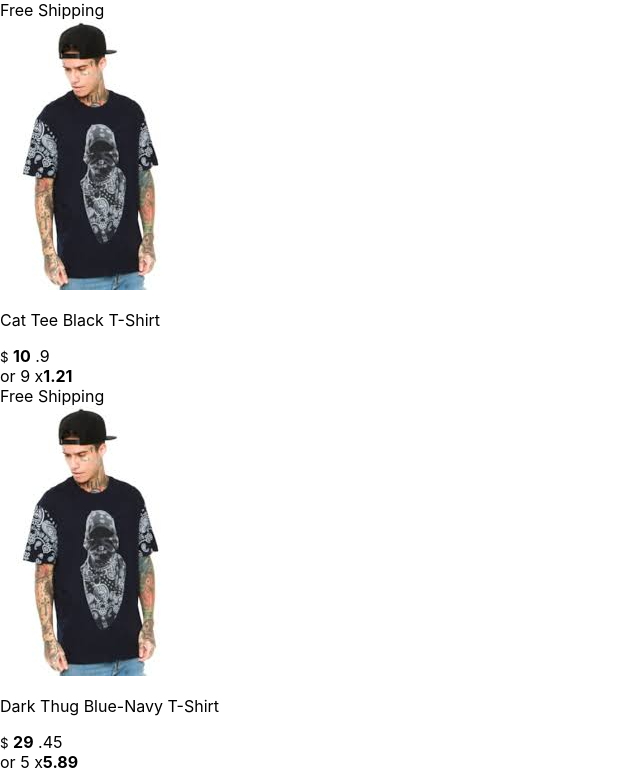
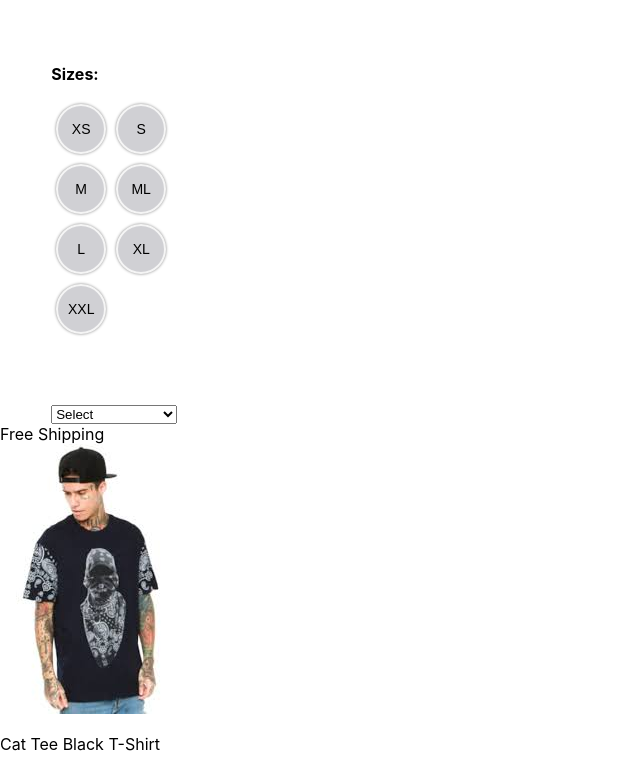
Before and after one commit to muhammadtalha242/shopping-cart, a React (Create React App) app: page / in a window 1280 px wide. Shown: the top 772 px of the page, without its empty margins (0-640 px from the left). Built offline with nearby package versions, Linux system fonts and the light colour scheme.

Commit message:
Abbas
After Merging

```diff
--- a/src/App.js
+++ b/src/App.js
@@ -1,48 +1,41 @@
 import React from 'react';
 import DisplayItems from "./components/DisplayItems"
 import productSample from "./components/productSample"
-// import Item from "./components/Item"
-
+import Sizes from "./components/Sizes"
+import Sort from "./components/Sort"
 import './App.css';
 
 class App extends React.Component {
 
-  constructor() {
-    super()
-    // this.loadSamples= this.loadSamples.bind(this);
-    // this.renderProduct= this.renderProduct.bind(this);
-    this.state={
-      products:productSample.products
-    }
-  }
-
-  /**
-   * No NEED TO BUILD A SEPRATE FUNCTION TO LOAD DATA
-   */
-  // loadSamples(){
-  //   this.setState({
-  //     products : productSample
-  //   })
-  // }
-  // renderProduct(){
-  //   const array = this.state.products.products;
-
-  //   array.map((key,obj)=>{
-  //     return <Item key={key} object={obj}/>
-  // })
-  // }
+constructor(){
+  super();
+  this.filterSizes = this.filterSizes.bind(this);
+  this.state={
+    products:productSample.products,
+    filterData:""
+  };
+}
+filterSizes(match){
+  console.log(match)
+   this.setState({filterData:match})
+}
 
 
   render(){
+
     console.log("inside App render",this.state.products)
   return (
     <div>
       {/* {this.loadSamples()} */}
       {/* <button onClick={this.loadSamples}>laodSamples</button> */}
-    <DisplayItems products={this.state.products}/>
-    {/* {this.renderProduct()} */}
+
+      <Sizes products={this.state.products} filterSizes={this.filterSizes} />
+      <Sort/>
+      <DisplayItems products={this.state.products}/>
+      {/* {this.renderProduct()} */}
+
     </div>
   );
 }
 }
-export default App;
+export default App
--- a/src/components/DisplayItems.js
+++ b/src/components/DisplayItems.js
@@ -1,10 +1,10 @@
 import React from "react";
 import Item from "./Item"
+import Sizes from "./Sizes";
 
 class DisplayItems extends React.Component{
 
-
-    render(){
+     render(){
          console.log("inside DisplayItem render",this.props.products)
          const array=this.props.products;
         return(
@@ -18,6 +18,7 @@ class DisplayItems extends React.Component{
                })}
                 {/* {this.renderProduct()}
                 <Item  object={this.props.products.products}/> */}
+
             </div>
         )
     }
```
